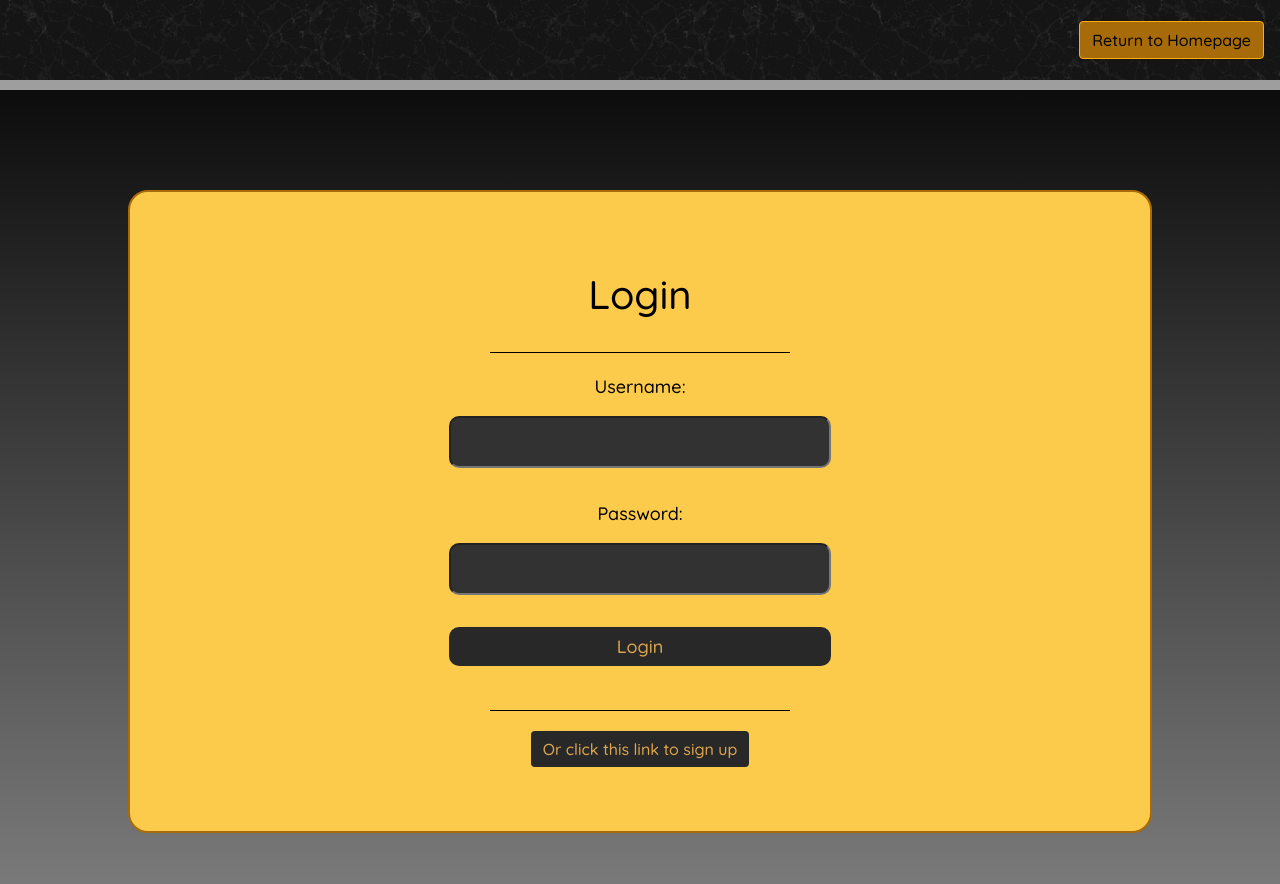
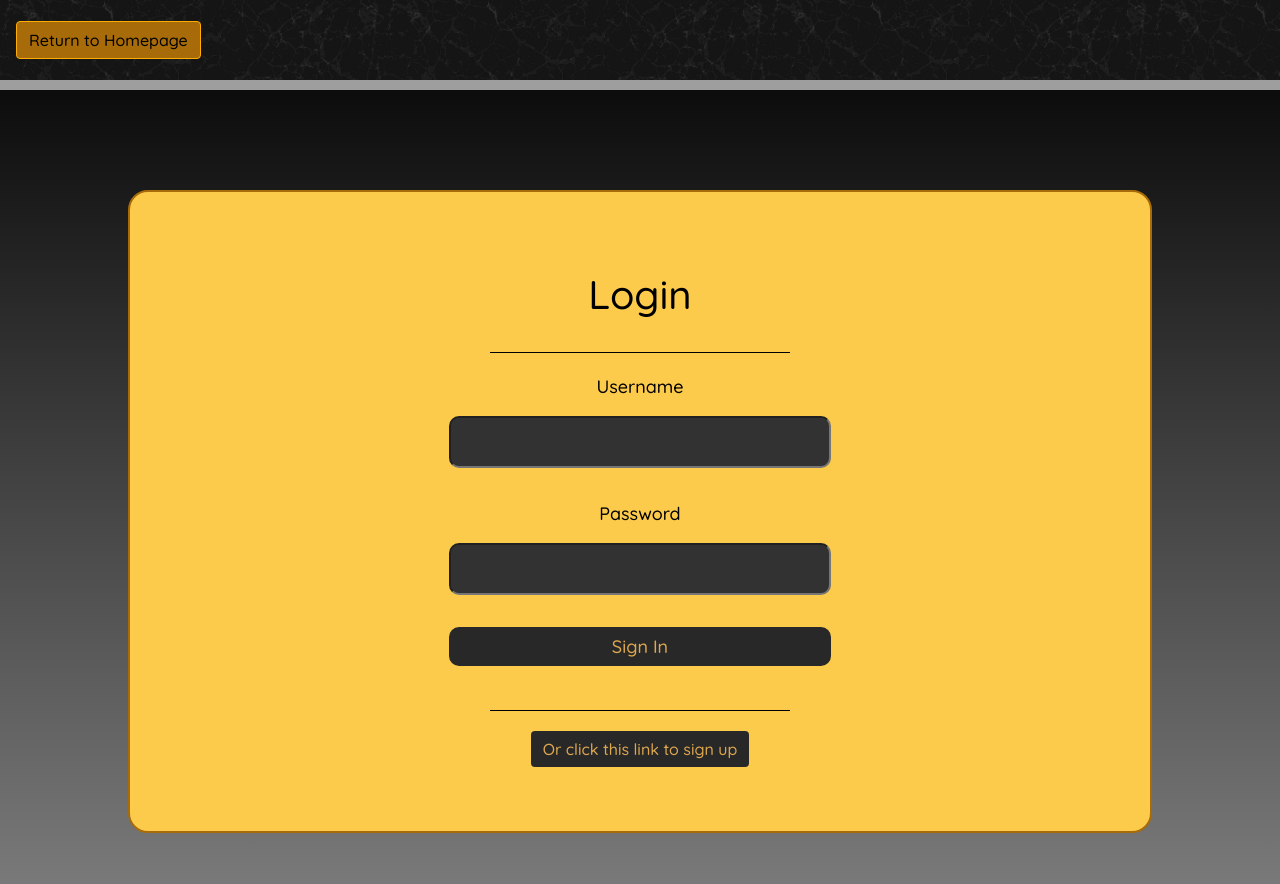
Before and after one commit to Allenator1/UWAM-Introductory-Website, a Flask app: template app/templates/login_or_register.html in a window 1280 px wide. Shown: the top 884 px of the page. Run offline with Flask 2, Linux system fonts and the light colour scheme; the template is opened without the code that fills it: values that come from a table or form of the project are taken from there, others are empty; grey boxes are pictures that could not be loaded.

Commit message:
Added login page to routes. Used flask-wtf to create and validate login form.

```diff
--- a/app/routes.py
+++ b/app/routes.py
@@ -4,12 +4,12 @@ from app.forms import LoginForm
 
 @app.route('/')
 def index():
-    user = {'username': 'Allenator', 'preferred_name': 'Allen'}
+    user = {'username': None, 'preferred_name': None}
     return render_template('index.html', user=user)
 
 @app.route('/login', methods=['GET', 'POST'])
 def login():
     form = LoginForm()
     if form.validate_on_submit():
-        return redirect('/index')
-    return render_template(url_for('login_or_register'), type="login", form=form)
+        return redirect('/')
+    return render_template('login_or_register.html', type="login", form=form)
--- a/app/templates/login_or_register.html
+++ b/app/templates/login_or_register.html
@@ -15,8 +15,9 @@
 
         <div class="banner">
             <div class="banner_content">
-                <div class="banner_buttons">
+                <div class="banner_right">
                     <a class="gold_button btn" id="homepage_button" href="#" role="button"> Return to Homepage </a>
+                </div>
             </div>
         </div>
         <div class="gold_bar"></div>
@@ -24,12 +25,18 @@
         <div class="jumbotron" id="login_box">
             <div class="form_heading"> Login </div>
             <div class="divider"></div>
-            <form id="#login_form">
-                <label class="form_label" for="username">Username:</label><br>
-                <input class="input_field" type="text" id="username" name="username" value=""><br><br>
-                <label class="form_label" for="password">Password:</label><br>
-                <input class="input_field" type="text" id="password" name="password" value=""><br> <br>
-                <input class="form_submit black_button btn" id="login_submit_button" type="submit" value="Login">
+            <form action="" method="post" id="#login_form">
+
+                {{ form.hidden_tag() }}
+
+                {{ form.username.label(class_="form_label") }} <br>
+                {{ form.username(size=32, class_="input_field") }} <br><br>
+
+                {{ form.password.label(class_="form_label") }} <br>
+                {{ form.password(size=32, class_="input_field") }} <br><br>
+
+                {{ form.submit(class_="form_submit black_button btn", id="login_submit_button") }}
+
             </form>
             <br>
             <div class="divider"></div>
```
